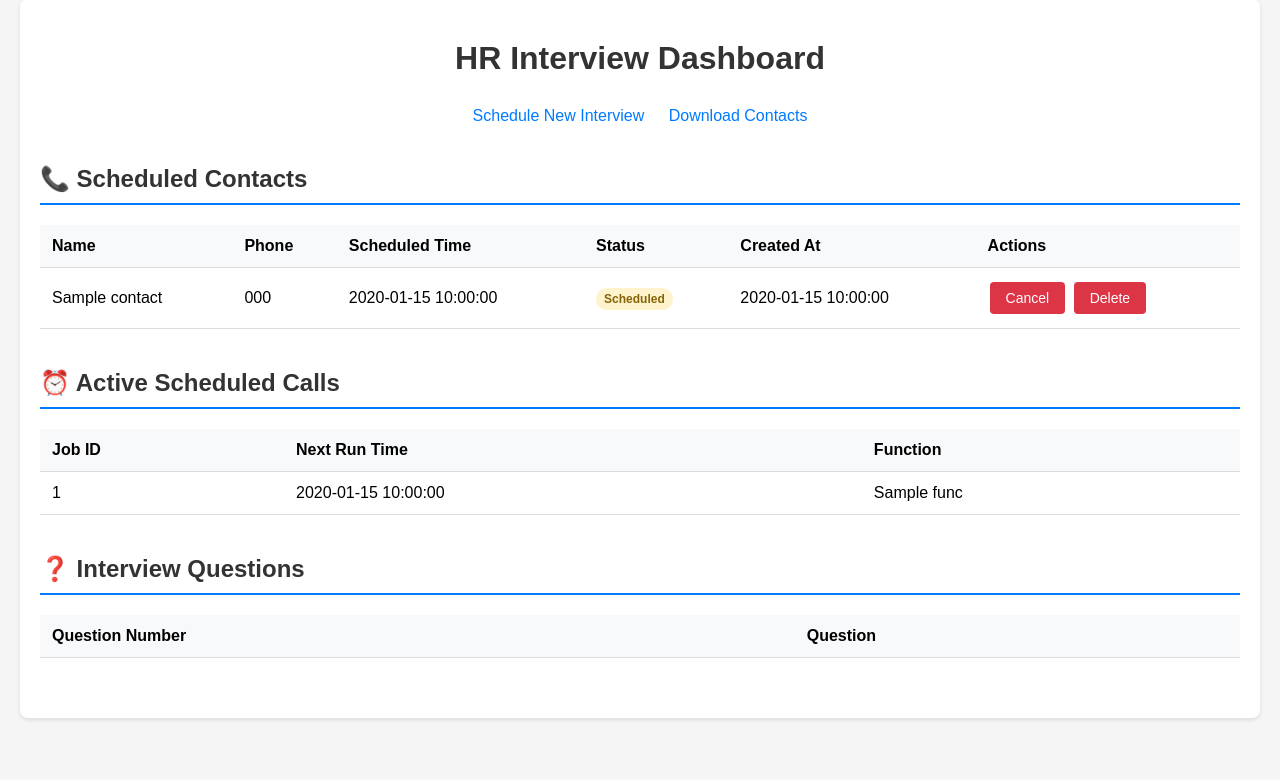
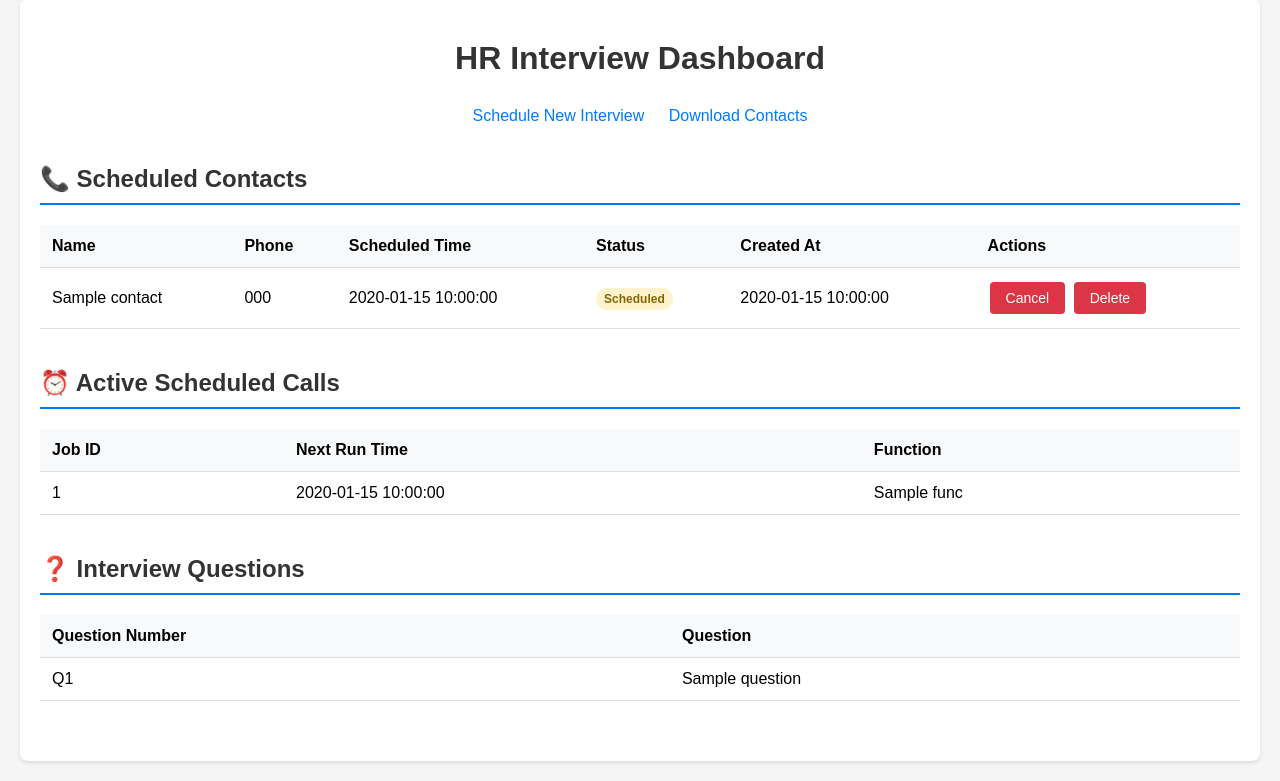
Before and after one commit to YellenkiAbhilash/AB, a Flask app: template templates/dashboard.html in a window 1280 px wide. Shown: the part 21-802 px from the top of the page. Before the commit the page ends 742 px from the top, so only its background shows below. Run offline with Flask 3, Linux system fonts and the light colour scheme; the template is opened without the code that fills it: most values are stand-ins (such as "Sample title", 1, 10 or a date in 2020); lists and menus that the app fills with data are empty; parts of the project's set-up code (start-up, migrations or seed data) failed here and were passed over.

Commit message:
Fix Jinja2 enumerate error in dashboard: use loop.index for question numbers

```diff
--- a/templates/dashboard.html
+++ b/templates/dashboard.html
@@ -240,9 +240,9 @@
                     </tr>
                 </thead>
                 <tbody>
-                    {% for i, question in enumerate(questions, 1) %}
+                    {% for question in questions %}
                     <tr>
-                        <td>Q{{ i }}</td>
+                        <td>Q{{ loop.index }}</td>
                         <td>{{ question }}</td>
                     </tr>
                     {% endfor %}
```
